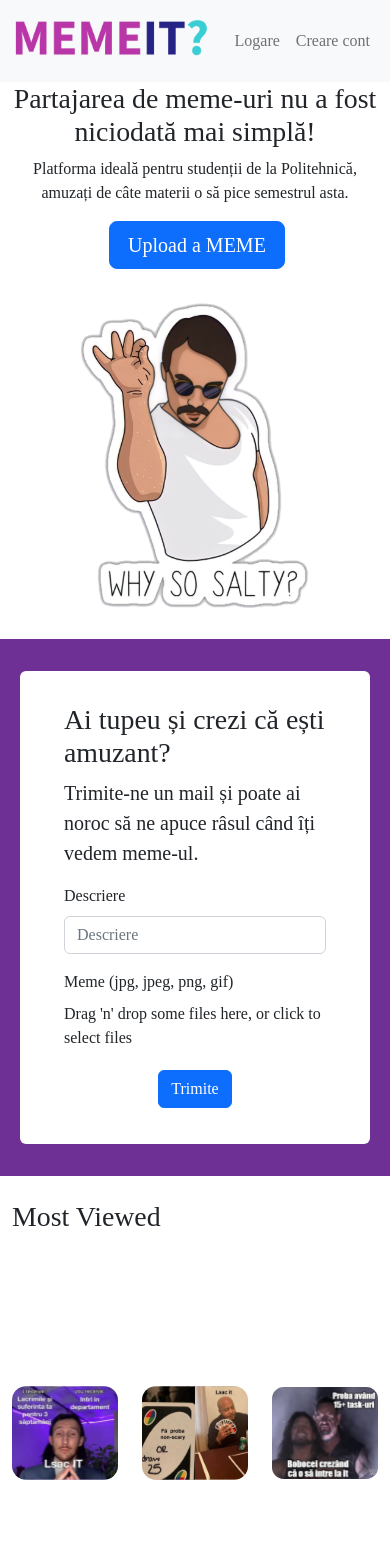
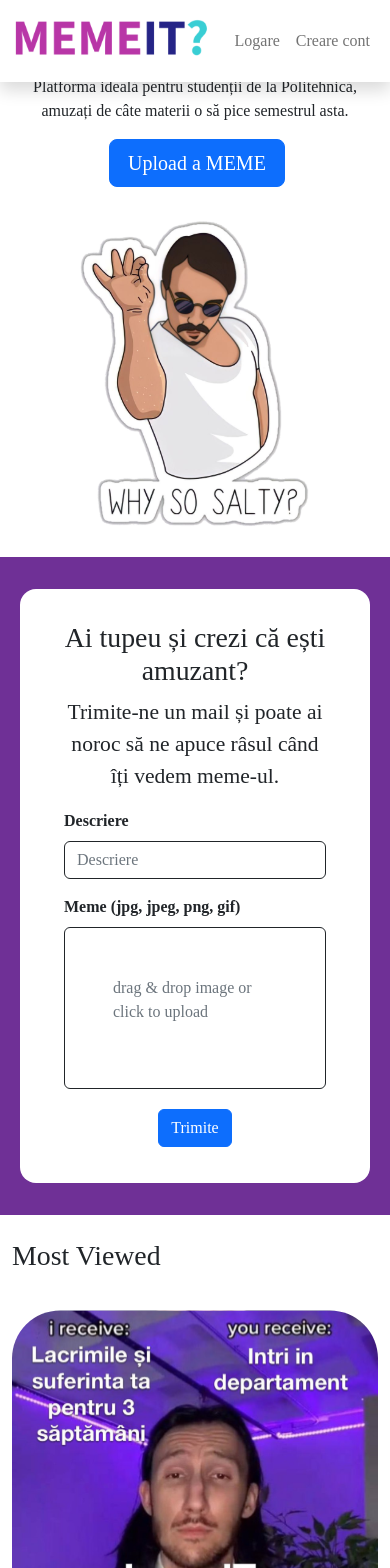
Before and after one commit to Cipppp/meme_it, a React (Create React App) app: page /upload in a window 390 px wide. Shown: the top 1568 px of the page. Built offline with nearby package versions, Linux system fonts and the light colour scheme.

Commit message:
Mobile responsive done

```diff
--- a/src/App.css
+++ b/src/App.css
@@ -3,3 +3,7 @@
 * {
     font-family: 'GoldmanBold';
 }
+
+body {
+    padding-top: 6s.3rem;
+}
--- a/src/components/MainNavbar.jsx
+++ b/src/components/MainNavbar.jsx
@@ -7,7 +7,7 @@ import { ReactComponent as MemeITLogo } from '../assets/memeit_logo.svg';
 function MainNavbar() {
     return (
         <>
-            <Navbar bg="light">
+            <Navbar className="fixed-top shadow" bg="white">
                 <Container>
                     <Navbar.Brand href="#home">
                         <MemeITLogo />
--- a/src/pages/MemeSection/MemeSection.jsx
+++ b/src/pages/MemeSection/MemeSection.jsx
@@ -13,7 +13,11 @@ function MemeSection({ thumbs }) {
                 <h1>Most Viewed</h1>
             </Row>
             <Row className="mb-4">
-                <Col className="d-flex flex-column align-items-center justify-content-center">
+                <Col
+                    className="d-flex flex-column align-items-center justify-content-center"
+                    xs={12}
+                    md={6}
+                >
                     <img
                         src={meme1}
                         alt=""
@@ -21,14 +25,14 @@ function MemeSection({ thumbs }) {
                         className="img-fluid"
                     />
                 </Col>
-                <Col>
+                <Col xs={12} md={6}>
                     <img
                         src={meme2}
                         alt=""
                         style={{ height: '24rem', width: '24rem' }}
                     />
                 </Col>
-                <Col>
+                <Col xs={12} md={6}>
                     {' '}
                     <img
                         src={meme3}
--- a/src/pages/Upload/Upload.css
+++ b/src/pages/Upload/Upload.css
@@ -10,7 +10,7 @@
 }
 
 .upload-card {
-    padding: 5rem;
+    padding: 4rem;
 }
 
 @media screen and (max-width: 768px) {
@@ -31,3 +31,13 @@
     margin: 4px 2px;
     cursor: pointer;
 }
+
+.upload-text {
+    font-size: 1.5rem;
+}
+@media screen and (max-width: 768px) {
+    .upload-text {
+        /* center text */
+        text-align: center;
+    }
+}
--- a/src/pages/Upload/Upload.jsx
+++ b/src/pages/Upload/Upload.jsx
@@ -47,19 +47,19 @@ function Upload() {
     return (
         <>
             <div className="content">
-                <Row className="bg-white rounded upload-card">
+                <Row className="bg-white rounded-4 upload-card">
                     <Col
-                        className="d-flex flex-column align-items-center justify-content-center"
+                        className="d-flex flex-column upload-text"
                         xs={12}
                         md={6}
                     >
                         <Row>
-                            <h2 className="fs-1">
+                            <h2 className="fs-1 ">
                                 Ai tupeu și crezi că ești amuzant?
                             </h2>
                         </Row>
                         <Row>
-                            <p className="fs-5">
+                            <p className="fs-4">
                                 Trimite-ne un mail și poate ai noroc să ne apuce
                                 râsul când îți vedem meme-ul.
                             </p>
@@ -68,26 +68,29 @@ function Upload() {
                     <Col xs={12} md={6}>
                         <Form>
                             <Form.Group className="mb-3" controlId="Descriere">
-                                <Form.Label>Descriere</Form.Label>
+                                <Form.Label className="fw-bold">
+                                    Descriere
+                                </Form.Label>
                                 <Form.Control
                                     type="text"
                                     placeholder="Descriere"
+                                    className="border border border-dark rounded-2"
                                 />
                             </Form.Group>
                             <Form.Group
                                 className="mb-3"
                                 controlId="exampleForm.ControlTextarea1"
                             >
-                                <Form.Label>
+                                <Form.Label className="fw-bold">
                                     Meme (jpg, jpeg, png, gif)
                                 </Form.Label>
                                 <div
                                     {...getRootProps({ className: 'dropzone' })}
+                                    className="p-5 border border border-dark rounded-2"
                                 >
                                     <input {...getInputProps()} />
-                                    <p>
-                                        Drag 'n' drop some files here, or click
-                                        to select files
+                                    <p className="text-muted">
+                                        drag & drop image or click to upload
                                     </p>
                                 </div>
                             </Form.Group>
```
